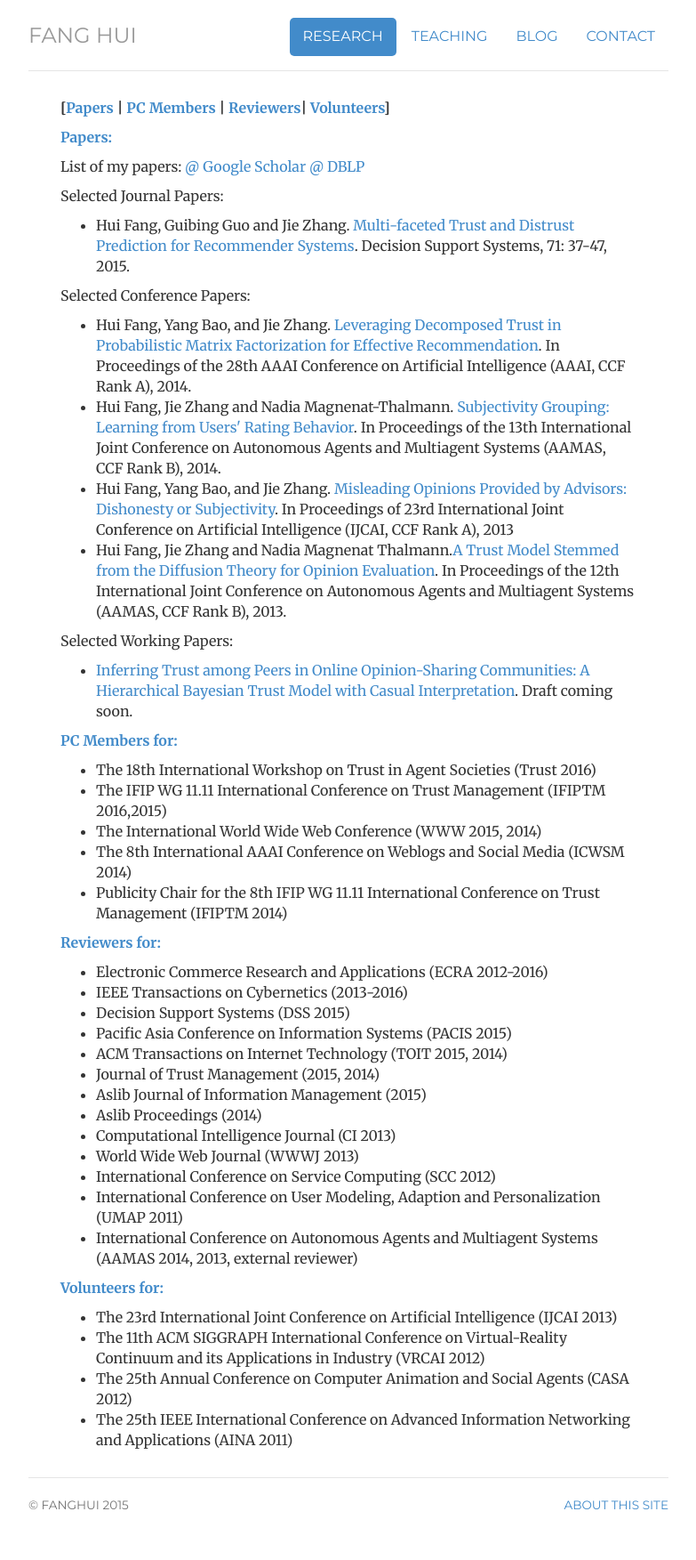
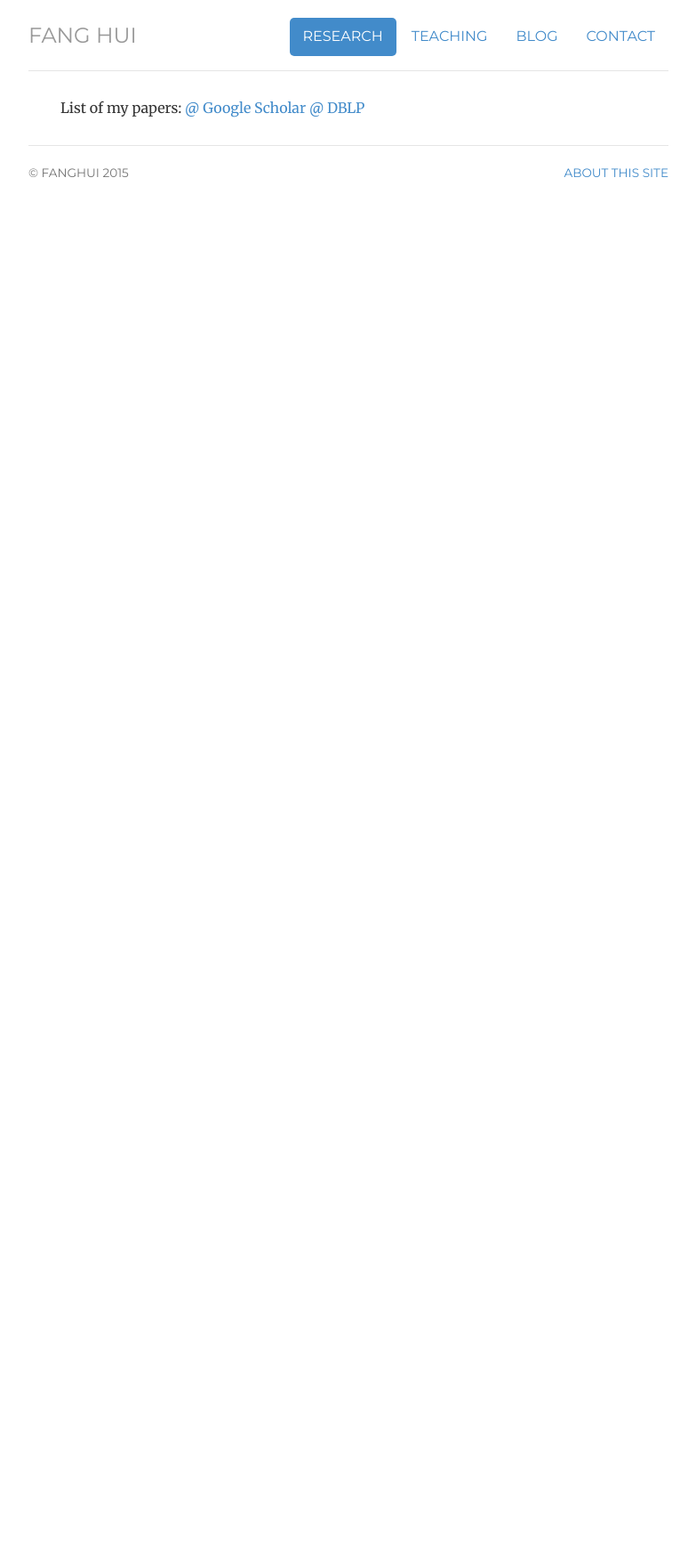
Before and after one commit to fsansan/fsansan.github.io, a Jekyll site: the page built from research/index.html, in a window 1280 px wide. Shown: the whole page at 89% size, without its empty margins (248-1031 px from the left). Built offline with Jekyll 4.4.1, drawn with Linux system fonts in a browser that asks for light colours; after the commit the page ends 900 px from its top, so only the background shows below that.

Commit message:
Update index.html

```diff
--- a/research/index.html
+++ b/research/index.html
@@ -11,62 +11,9 @@ description: Research by Fang Hui.
 <div class="cv">
 
 
-		<p><strong>[<a href="#Papers" target="_self">Papers</a> | <a href="#PC" target="_self">PC Members</a> | <a href="#Reviewer" target="_self">Reviewers</a>| <a href="#Volunteer" target="_self">Volunteers</a>]</strong><br>
-
-		<p><strong><a name="Papers">Papers:</a></strong><br>
 
 			<p>List of my papers: <a href="https://scholar.google.com.sg/citations?hl=en&user=784G0hYAAAAJ&view_op=list_works">@ Google Scholar</a> <a href="http://dblp.uni-trier.de/pers/hd/f/Fang_0002:Hui">@ DBLP</a></p>
 
-			<p>Selected Journal Papers:</p>
-			<ul>
-			<li>Hui Fang, Guibing Guo and Jie Zhang. <a href="#journal1" target="_self" name="journal1">Multi-faceted Trust and Distrust Prediction for Recommender Systems</a>. Decision Support Systems, 71: 37-47, 2015.</li>
-			</ul>
-			<p>Selected Conference Papers:</p>
-			<ul>
-			<li>Hui Fang, Yang Bao, and Jie Zhang. <a href="#conference1" target="_self" name="conference1">Leveraging Decomposed Trust in Probabilistic Matrix Factorization for Effective Recommendation</a>. In Proceedings of the 28th AAAI Conference on Artificial Intelligence (AAAI, CCF Rank A), 2014.</li>
-			<li>Hui Fang, Jie Zhang and Nadia Magnenat-Thalmann. <a href="#conference2" target="_self" name="conference2">Subjectivity Grouping: Learning from Users' Rating Behavior</a>. In Proceedings of the 13th International Joint Conference on Autonomous Agents and Multiagent Systems (AAMAS, CCF Rank B), 2014.</li>
-			<li>Hui Fang, Yang Bao, and Jie Zhang. <a href="#conference3" target="_self" name="conference3">Misleading Opinions Provided by Advisors: Dishonesty or Subjectivity</a>. In Proceedings of 23rd International Joint Conference on Artificial Intelligence (IJCAI, CCF Rank A), 2013</li>
-			<li>Hui Fang, Jie Zhang and Nadia Magnenat Thalmann.<a href="#conference4" target="_self" name="conference4">A Trust Model Stemmed from the Diffusion Theory for Opinion Evaluation</a>. In Proceedings of the 12th International Joint Conference on Autonomous Agents and Multiagent Systems (AAMAS, CCF Rank B), 2013.</li>
-			</ul>
 
-			<p>Selected Working Papers:</p>
-			<ul>
 
-			<li><a href="#working2" target="_self" name="working2">Inferring Trust among Peers in Online Opinion-Sharing Communities: A Hierarchical Bayesian Trust Model with Casual Interpretation</a>. Draft coming soon.</li>
-			</ul>
-
-		<p><strong><a name="PC">PC Members for:</a></strong><br>
-
-			<ul>
-			<li>The 18th International Workshop on Trust in Agent Societies (Trust 2016)
-			<li>The IFIP WG 11.11 International Conference on Trust Management (IFIPTM 2016,2015)</li>
-			<li>The International World Wide Web Conference (WWW 2015, 2014)</li>
-			<li>The 8th International AAAI Conference on Weblogs and Social Media (ICWSM 2014)</li>
-			<li>Publicity Chair for the 8th IFIP WG 11.11 International Conference on Trust Management (IFIPTM 2014)</li>
-			</ul>
-
-		<p><strong><a name="Reviewer">Reviewers for:</a></strong><br>
-			<ul>
-			<li>Electronic Commerce Research and Applications (ECRA 2012-2016)</li>
-			<li>IEEE Transactions on Cybernetics (2013-2016)</li>
-			<li>Decision Support Systems (DSS 2015)</li>
-			<li>Pacific Asia Conference on Information Systems (PACIS 2015)</li>
-			<li>ACM Transactions on Internet Technology (TOIT 2015, 2014)</li>
-			<li>Journal of Trust Management (2015, 2014)</li>
-			<li>Aslib Journal of Information Management (2015)</li>
-			<li>Aslib Proceedings (2014)</li>
-			<li>Computational Intelligence Journal (CI 2013)</li>
-			<li>World Wide Web Journal (WWWJ 2013)</li>
-			<li>International Conference on Service Computing (SCC 2012)</li>
-			<li>International Conference on User Modeling, Adaption and Personalization (UMAP 2011)</li>
-			<li>International Conference on Autonomous Agents and Multiagent Systems (AAMAS 2014, 2013, external reviewer)</li>
-			</ul>
-
-		<p><strong><a name="Volunteer">Volunteers for:</a></strong><br>
-			<ul>
-			<li>The 23rd International Joint Conference on Artificial Intelligence (IJCAI 2013)</li>
-			<li>The 11th ACM SIGGRAPH International Conference on Virtual-Reality Continuum and its Applications in Industry (VRCAI 2012)</li>
-			<li>The 25th Annual Conference on Computer Animation and Social Agents (CASA 2012)</li>
-			<li>The 25th IEEE International Conference on Advanced Information Networking and Applications (AINA 2011)</li>
-			</ul>
 </div>
```
